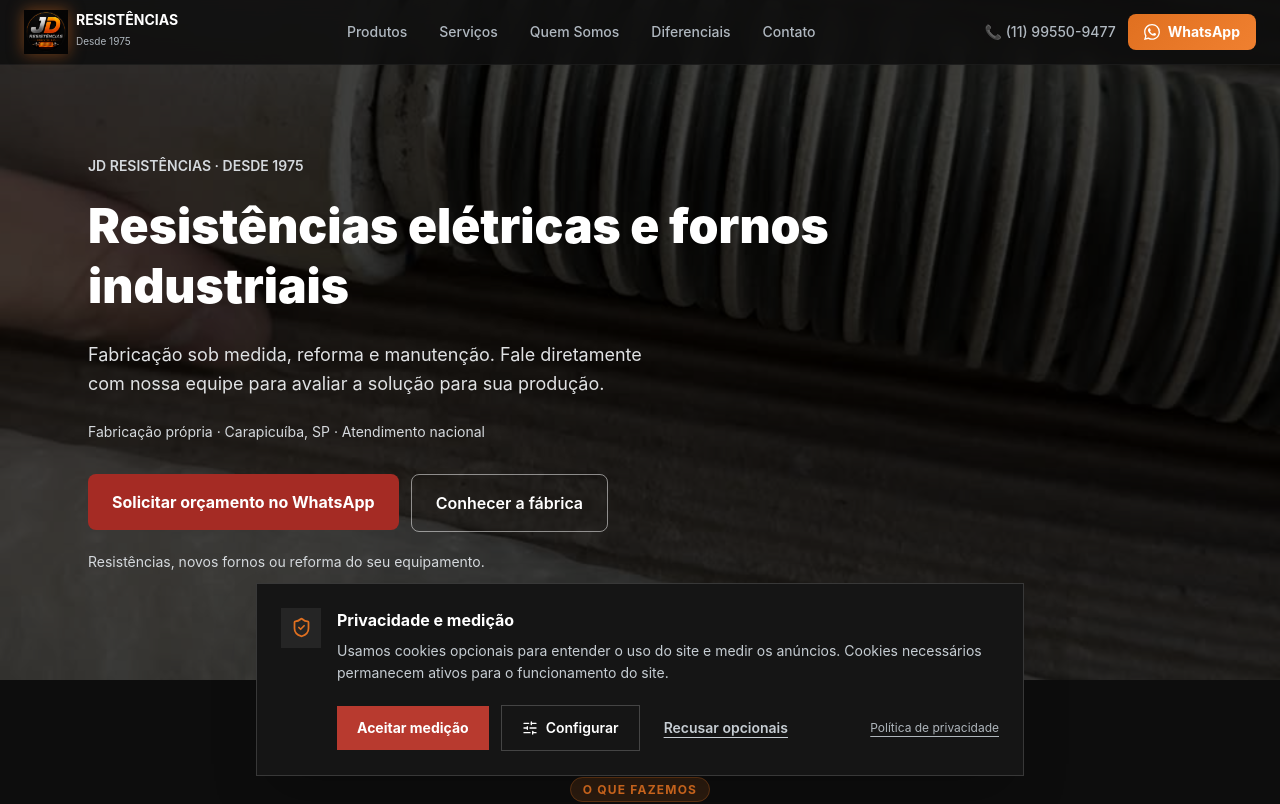
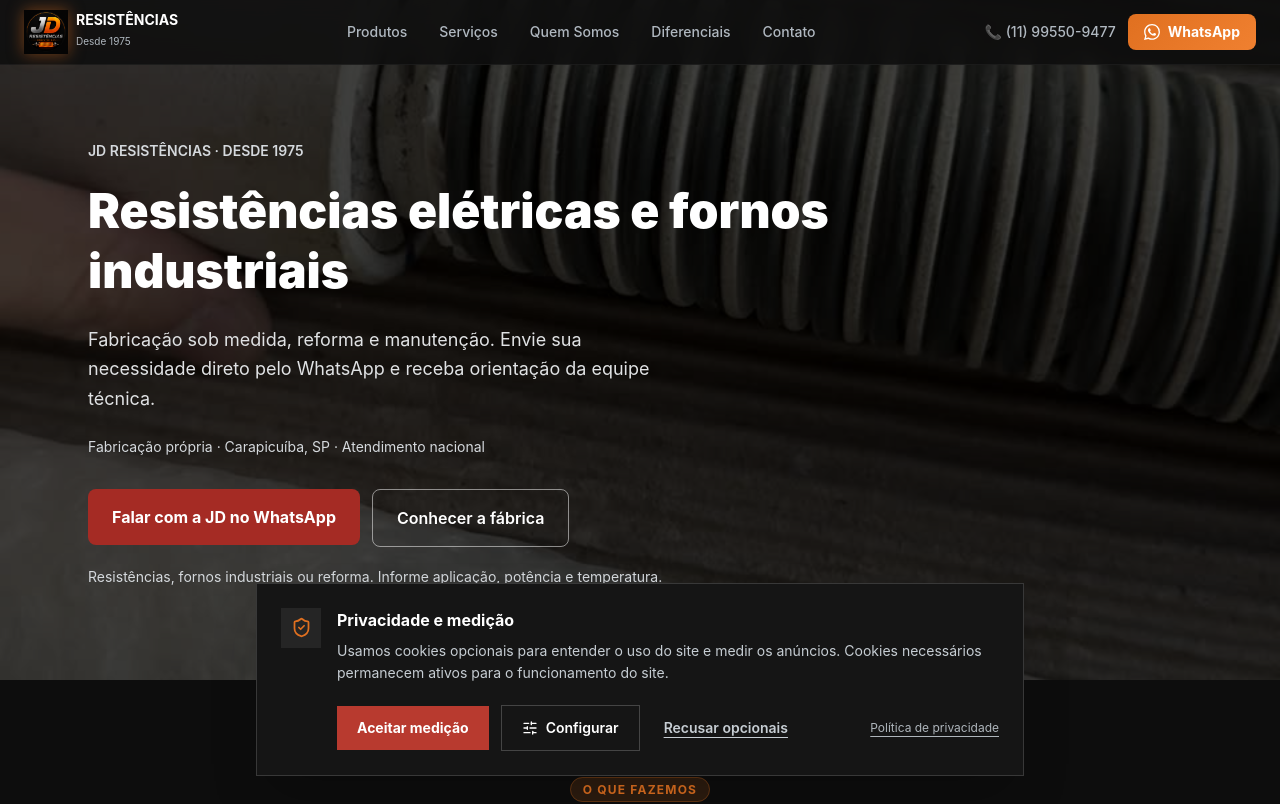
Before and after one commit to elitepotenciadigital/jd-resistencias, a Next.js app: page / in a window 1280 px wide. Shown: the top 804 px of the page. Built offline with nearby package versions, Linux system fonts and the light colour scheme.

Commit message:
Prioritize WhatsApp lead actions

```diff
--- a/components/common/WhatsAppButton.tsx
+++ b/components/common/WhatsAppButton.tsx
@@ -27,16 +27,17 @@ export default function WhatsAppButton() {
           exit={{ opacity: 0, scale: 0.5, y: 20 }}
           whileHover={{ scale: 1.1 }}
           whileTap={{ scale: 0.95 }}
-          className="fixed bottom-6 right-6 z-50 w-14 h-14 rounded-full text-white flex items-center justify-center"
+          className="fixed bottom-5 right-5 z-50 min-h-14 rounded-full text-white flex items-center justify-center gap-2 px-5 font-black text-sm"
           style={{
             background: "linear-gradient(135deg, #E07020, #F08030)",
             boxShadow: "0 0 24px rgba(224,112,32,0.5), 0 4px 16px rgba(0,0,0,0.4)",
           }}
-          aria-label="WhatsApp"
+          aria-label="Chamar a JD no WhatsApp"
         >
-          <svg width="28" height="28" viewBox="0 0 24 24" fill="currentColor">
+          <svg width="23" height="23" viewBox="0 0 24 24" fill="currentColor">
             <path d="M17.472 14.382c-.297-.149-1.758-.867-2.03-.967-.273-.099-.471-.148-.67.15-.197.297-.767.966-.94 1.164-.173.199-.347.223-.644.075-.297-.15-1.255-.463-2.39-1.475-.883-.788-1.48-1.761-1.653-2.059-.173-.297-.018-.458.13-.606.134-.133.298-.347.446-.52.149-.174.198-.298.298-.497.099-.198.05-.371-.025-.52-.075-.149-.669-1.612-.916-2.207-.242-.579-.487-.5-.669-.51-.173-.008-.371-.01-.57-.01-.198 0-.52.074-.792.372-.272.297-1.04 1.016-1.04 2.479 0 1.462 1.065 2.875 1.213 3.074.149.198 2.096 3.2 5.077 4.487.709.306 1.262.489 1.694.625.712.227 1.36.195 1.871.118.571-.085 1.758-.719 2.006-1.413.248-.694.248-1.289.173-1.413-.074-.124-.272-.198-.57-.347m-5.421 7.403h-.004a9.87 9.87 0 01-5.031-1.378l-.361-.214-3.741.982.998-3.648-.235-.374a9.86 9.86 0 01-1.51-5.26c.001-5.45 4.436-9.884 9.888-9.884 2.64 0 5.122 1.03 6.988 2.898a9.825 9.825 0 012.893 6.994c-.003 5.45-4.437 9.884-9.885 9.884m8.413-18.297A11.815 11.815 0 0012.05 0C5.495 0 .16 5.335.157 11.892c0 2.096.547 4.142 1.588 5.945L.057 24l6.305-1.654a11.882 11.882 0 005.683 1.448h.005c6.554 0 11.89-5.335 11.893-11.893a11.821 11.821 0 00-3.48-8.413z" />
           </svg>
+          <span>Chamar no WhatsApp</span>
         </motion.a>
       )}
     </AnimatePresence>
--- a/components/sections/ContactForm.tsx
+++ b/components/sections/ContactForm.tsx
@@ -2,7 +2,7 @@ import { useState } from "react";
 import { useForm } from "react-hook-form";
 import { motion, AnimatePresence } from "framer-motion";
 import ScrollReveal from "@/components/common/ScrollReveal";
-import { WHATSAPP_NUMBER } from "@/lib/constants";
+import { WA_LINKS, WHATSAPP_NUMBER } from "@/lib/constants";
 import { trackContactFormSubmit, trackWhatsAppConversion } from "@/lib/googleAds";
 
 type FormData = {
@@ -85,6 +85,14 @@ export default function ContactForm() {
             <p className="text-[#B0B8C0]/50 text-sm">
               Preencha os dados e continue o atendimento pelo WhatsApp da JD.
             </p>
+            <a
+              href={WA_LINKS.mainCta}
+              target="_blank"
+              rel="noopener noreferrer"
+              className="mt-6 inline-flex items-center justify-center bg-[#25D366] text-white font-black px-6 py-4 rounded-xl hover:bg-[#1ebe5d] transition-colors"
+            >
+              Prefiro falar agora pelo WhatsApp
+            </a>
           </div>
         </ScrollReveal>
 
--- a/components/sections/Hero.tsx
+++ b/components/sections/Hero.tsx
@@ -12,14 +12,14 @@ export default function Hero() {
           Resistências elétricas e fornos industriais
         </h1>
         <p className="text-[#E0E2E4] text-base sm:text-lg leading-relaxed max-w-xl mb-6">
-          Fabricação sob medida, reforma e manutenção. Fale diretamente com nossa equipe para avaliar a solução para sua produção.
+          Fabricação sob medida, reforma e manutenção. Envie sua necessidade direto pelo WhatsApp e receba orientação da equipe técnica.
         </p>
         <p className="text-[#D5D9DD] text-sm mb-8">Fabricação própria · Carapicuíba, SP · Atendimento nacional</p>
         <div className="flex flex-col sm:flex-row gap-3 items-start">
-          <a href={WA_LINKS.hero} target="_blank" rel="noopener noreferrer" className="w-full sm:w-auto text-center bg-[#A52B24] hover:bg-[#BF352D] text-white font-bold px-6 py-4 rounded-lg transition-colors">Solicitar orçamento no WhatsApp</a>
+          <a href={WA_LINKS.hero} target="_blank" rel="noopener noreferrer" className="w-full sm:w-auto text-center bg-[#A52B24] hover:bg-[#BF352D] text-white font-bold px-6 py-4 rounded-lg transition-colors">Falar com a JD no WhatsApp</a>
           <a href="#videos" className="w-full sm:w-auto text-center border border-white/50 text-white font-semibold px-6 py-4 rounded-lg hover:bg-white/10 transition-colors">Conhecer a fábrica</a>
         </div>
-        <p className="mt-5 text-sm text-[#D5D9DD]">Resistências, novos fornos ou reforma do seu equipamento.</p>
+        <p className="mt-5 text-sm text-[#D5D9DD]">Resistências, fornos industriais ou reforma. Informe aplicação, potência e temperatura.</p>
       </div>
     </section>
   );
```
